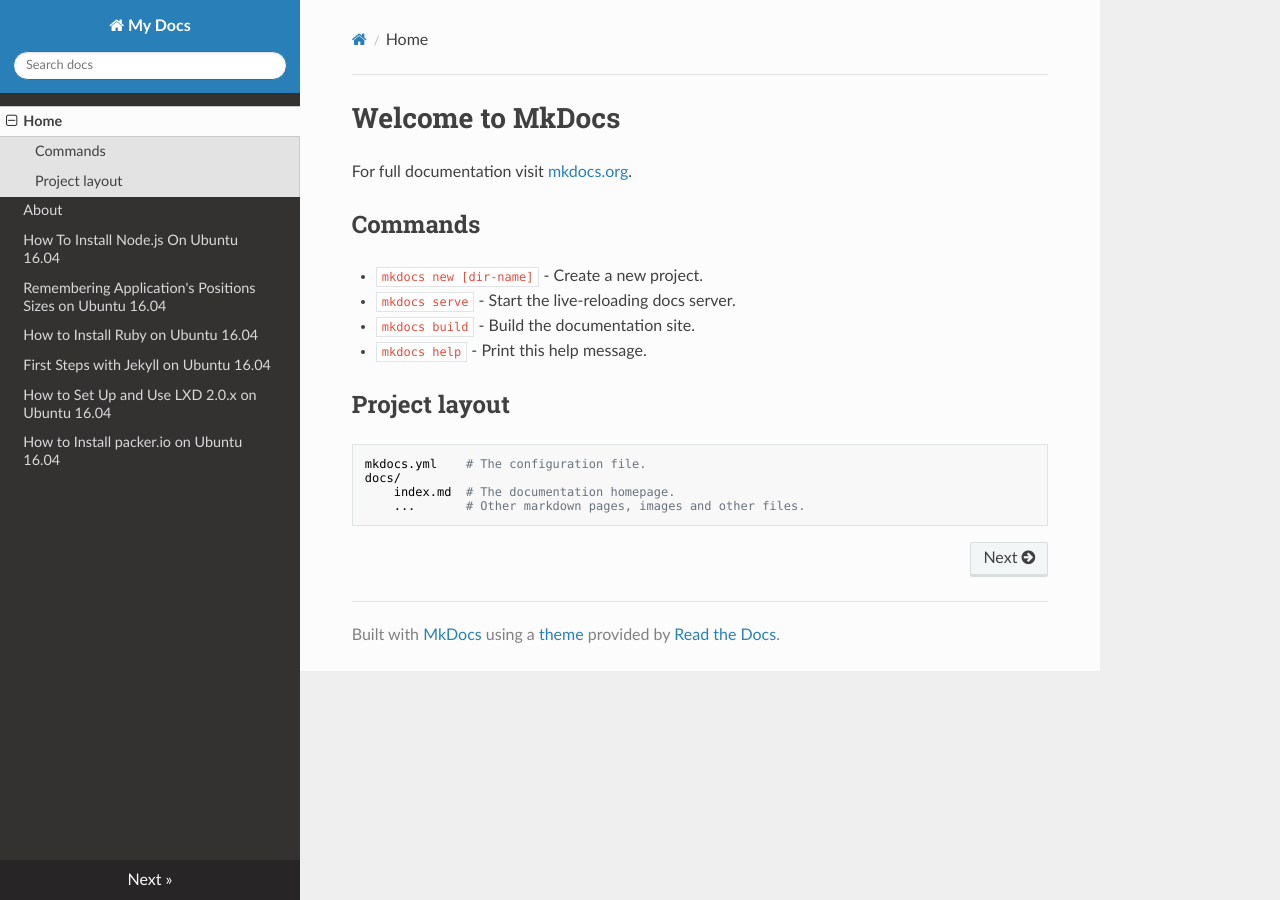
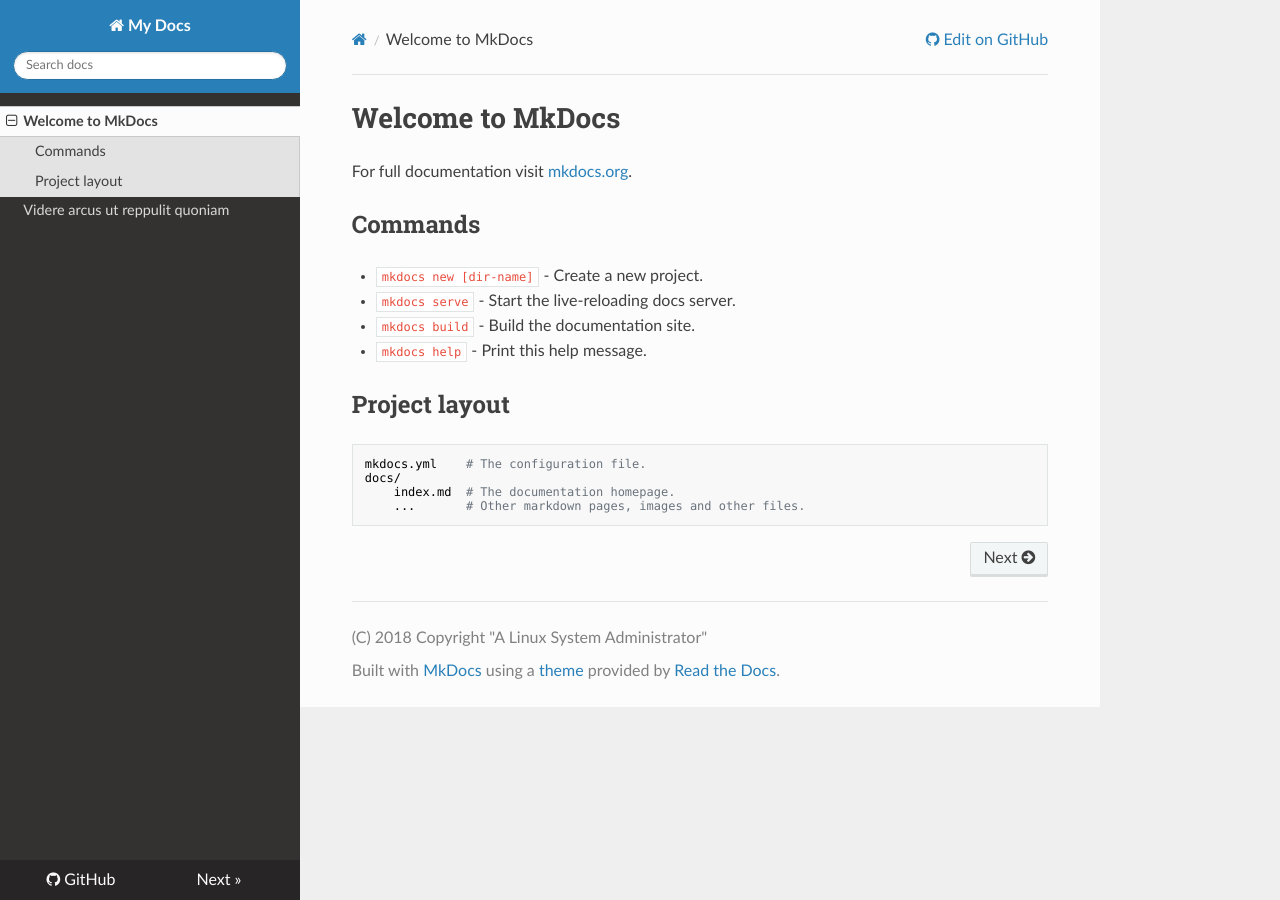
Before and after one commit to iprofor/docs.iprofor.it, an MkDocs documentation site: the page built from markdown/index.md, in a window 1280 px wide. Built offline with MkDocs 1.6.1, drawn with Linux system fonts in a browser that asks for light colours; nearby versions of some CDN libraries; old or Windows-style settings are respelled for this version of MkDocs.

Commit message:
Changed the folder structure. "markdown" folder for .md files, "docs"

```diff
--- a/mkdocs.yml
+++ b/mkdocs.yml
@@ -1,12 +1,20 @@
 site_name: My Docs
 pages:
-    - Home: index.md
-    - About: about.md
-    - How To Install Node.js On Ubuntu 16.04: 2017-09-13-How-To-Install-Nodejs-On-Ubuntu-1604.markdown
-    - Remembering Application's Positions Sizes on Ubuntu 16.04: 2017-10-15-Remembering-App's-Positions-Sizes.markdown
-    - How to Install Ruby on Ubuntu 16.04: 2017-11-02-How-To-Install-Ruby-On-Ubuntu-1604.markdown
-    - First Steps with Jekyll on Ubuntu 16.04: 2017-11-20-First-Steps-With-Jekyll.markdown
-    - How to Set Up and Use LXD 2.0.x on Ubuntu 16.04: 2018-03-15-How-to-Set-Up-and-Use-LXD-on-Ubuntu-1604.markdown
-    - How to Install packer.io on Ubuntu 16.04: 2018-04-04-packer-installation-ubuntu1604.markdown
+    # - Home: index.md
+    # - About: about.md
+    # - How To Install Node.js On Ubuntu 16.04: 2017-09-13-How-To-Install-Nodejs-On-Ubuntu-1604.markdown
+    # - Remembering Application's Positions Sizes on Ubuntu 16.04: 2017-10-15-Remembering-App's-Positions-Sizes.markdown
+    # - How to Install Ruby on Ubuntu 16.04: 2017-11-02-How-To-Install-Ruby-On-Ubuntu-1604.markdown
+    # - First Steps with Jekyll on Ubuntu 16.04: 2017-11-20-First-Steps-With-Jekyll.markdown
+    # - How to Set Up and Use LXD 2.0.x on Ubuntu 16.04: 2018-03-15-How-to-Set-Up-and-Use-LXD-on-Ubuntu-1604.markdown
+    # - How to Install packer.io on Ubuntu 16.04: 2018-04-04-packer-installation-ubuntu1604.markdown
 theme: readthedocs
 # theme: material
+repo_url: https://github.com/iprofor/docs.iprofor.it
+# repo_name: BitBucket
+site_description: Documentation of A Linux System Administrator
+site_author: iprofor.it
+copyright: (C) 2018 Copyright "A Linux System Administrator"
+google_analytics: ['UA-117102189-2', 'docs.iprofor.it']
+docs_dir: markdown
+site_dir: docs
```
Also changed, not shown: markdown/about.md (renamed from docs/about.md), markdown/img/favicon.ico (added), markdown/index.md (renamed from docs/index.md), 15 other files.
